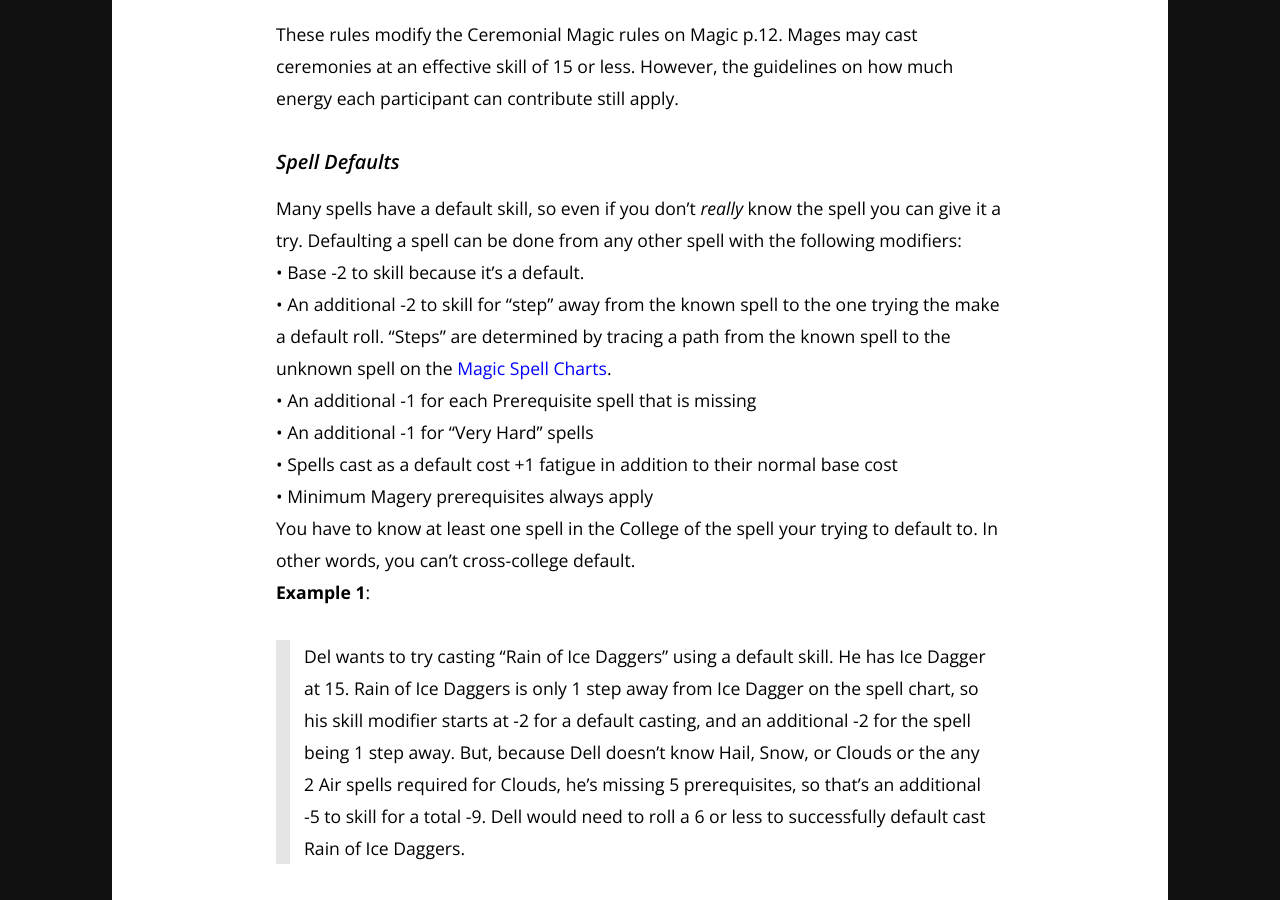
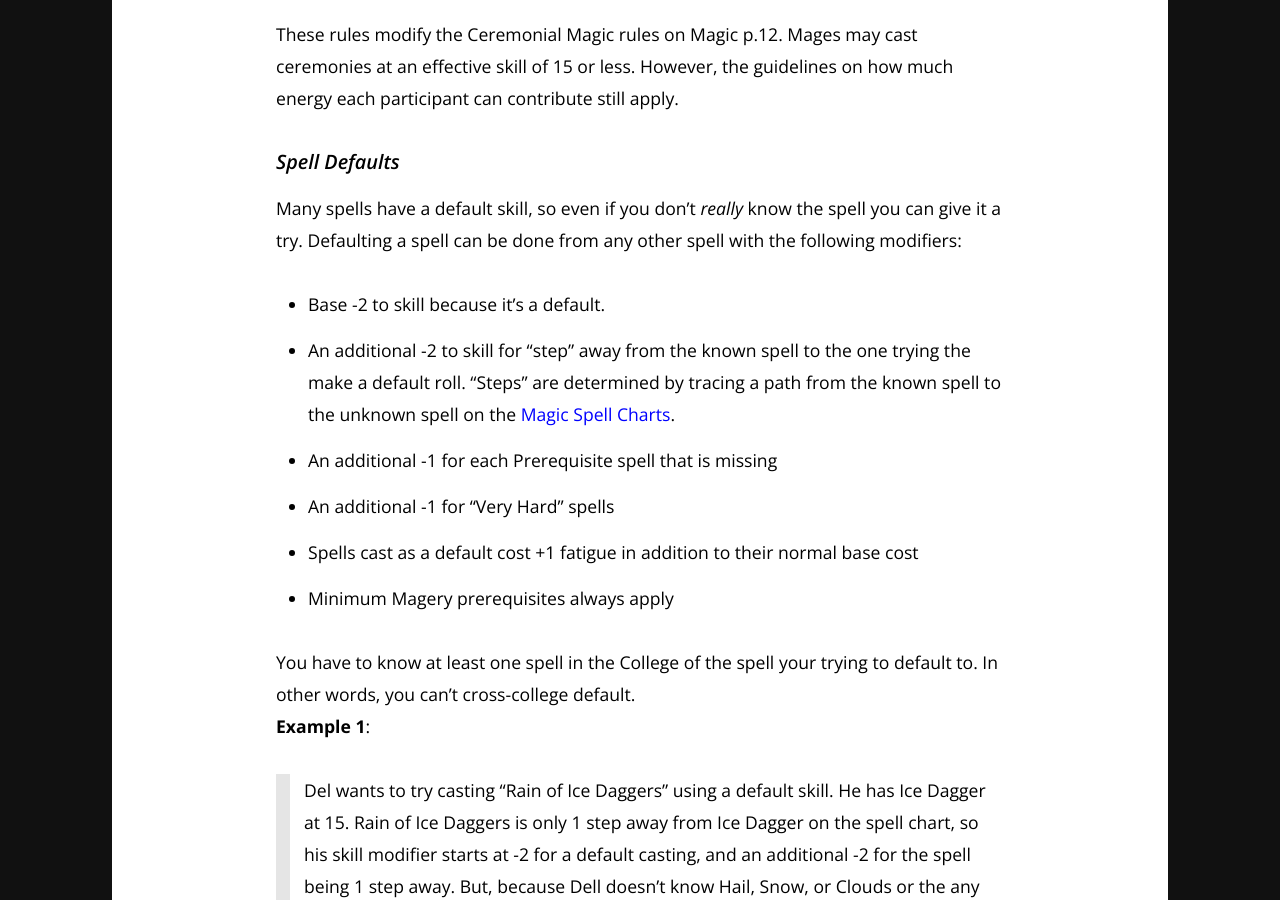
Before and after one commit to rickosborne/blackwater, a Jekyll site: the page built from _guide/550-rulebooks-and-house-rules.md, in a window 1280 px wide and 900 px high, scrolled down 3822 px. Built offline with Jekyll 4.4.1, drawn with Linux system fonts in a browser that asks for light colours.

```diff
--- a/_guide/550-rulebooks-and-house-rules.md
+++ b/_guide/550-rulebooks-and-house-rules.md
@@ -88,12 +88,13 @@ These rules modify the Ceremonial Magic rules on Magic p.12.  Mages may cast cer
 
 ### Spell Defaults
 Many spells have a default skill, so even if you don't *really* know the spell you can give it a try.  Defaulting a spell can be done from any other spell with the following modifiers:
-•	Base -2 to skill because it's a default.
-•	An additional -2 to skill for "step" away from the known spell to the one trying the make a default roll.  "Steps" are determined by tracing a path from the known spell to the unknown spell on the [Magic Spell Charts](http://www.warehouse23.com/products/gurps-magic-spell-charts).
-•	An additional -1 for each Prerequisite spell that is missing
-•	An additional -1 for "Very Hard" spells
-•	Spells cast as a default cost +1 fatigue in addition to their normal base cost
-•	Minimum Magery prerequisites always apply
+- Base -2 to skill because it's a default.
+- An additional -2 to skill for "step" away from the known spell to the one trying the make a default roll.  "Steps" are determined by tracing a path from the known spell to the unknown spell on the [Magic Spell Charts](http://www.warehouse23.com/products/gurps-magic-spell-charts).
+- An additional -1 for each Prerequisite spell that is missing
+- An additional -1 for "Very Hard" spells
+- Spells cast as a default cost +1 fatigue in addition to their normal base cost
+- Minimum Magery prerequisites always apply
+
 You have to know at least one spell in the College of the spell your trying to default to.  In other words, you can't cross-college default.
 **Example 1**:
 > Del wants to try casting "Rain of Ice Daggers" using a default skill.  He has Ice Dagger at 15.  Rain of Ice Daggers is only 1 step away from Ice Dagger on the  spell
```
